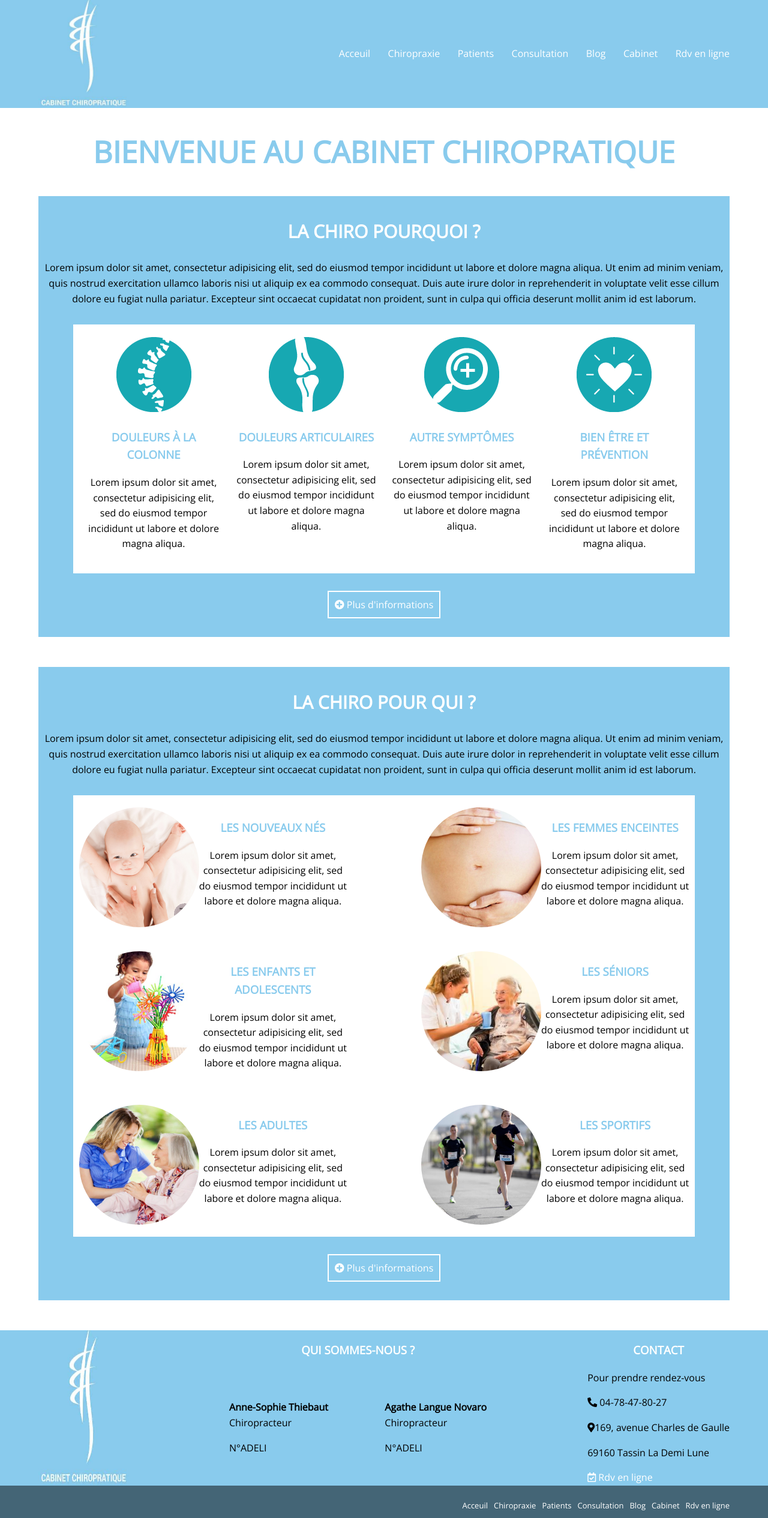
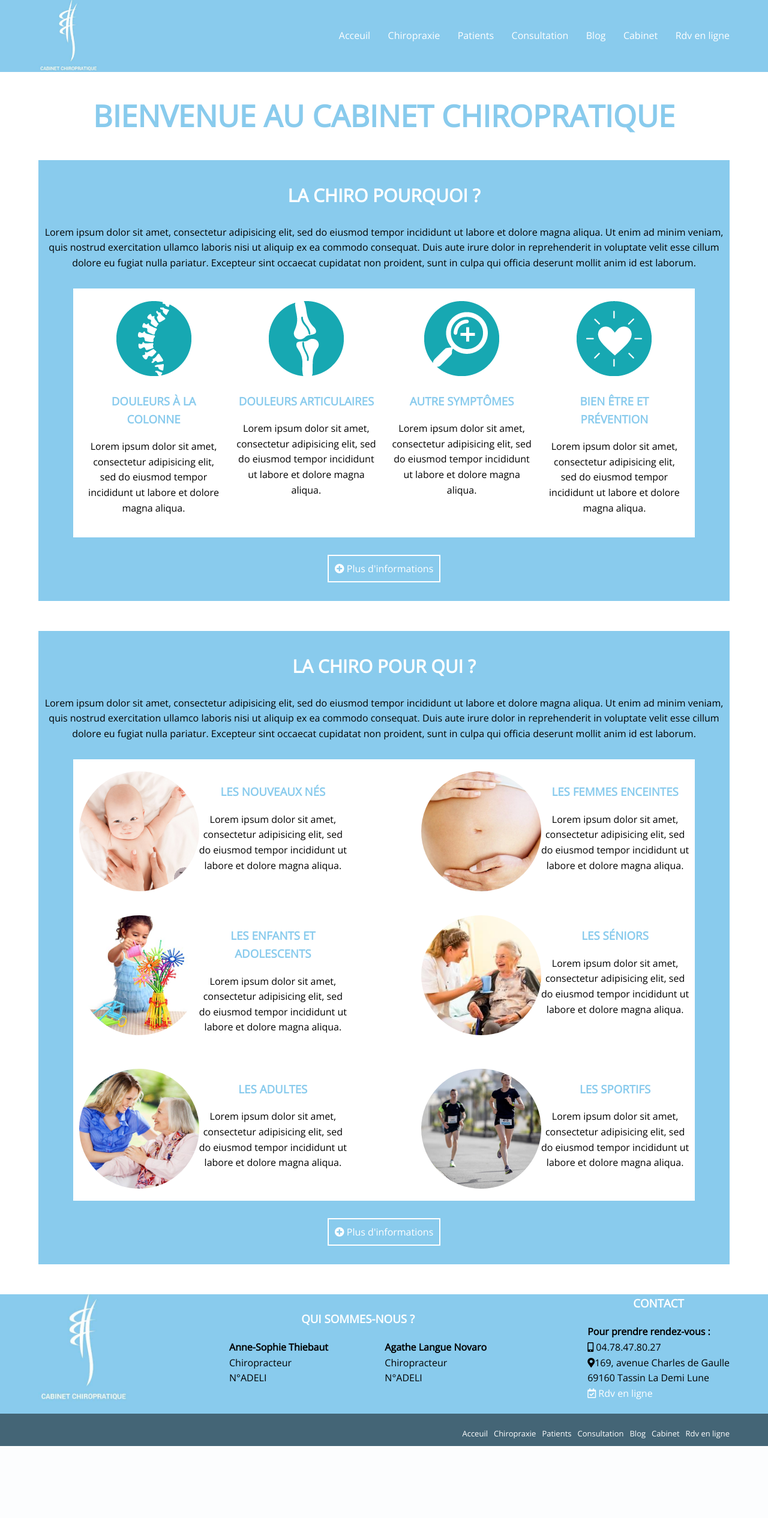
Before and after one commit to La-seiche/as-website, a PHP site: page / in a window 1280 px wide. Shown: the whole page at 60% size. After the commit the page ends 2411 px from the top, so only its background shows below. Run offline with PHP 8.4, Linux system fonts and the light colour scheme; some libraries are stand-ins or nearby versions.

Commit message:
mise en page home fond blanc

```diff
--- a/application/www/LayoutView.phtml
+++ b/application/www/LayoutView.phtml
@@ -92,8 +92,8 @@
       </div>
       <div class="footer-contact">
         <h3 class="title title-footer">Contact</h3>
-        <p>Pour prendre rendez-vous</p>
-        <p><i class="fas fa-phone-alt"></i> 04-78-47-80-27</p>
+        <p><strong>Pour prendre rendez-vous :</strong></p>
+        <p><i class="fas fa-mobile-alt"></i></i> 04.78.47.80.27</p>
         <p><i class="fas fa-map-marker-alt"></i>169, avenue Charles de Gaulle</p>
         <p>69160 Tassin La Demi Lune</p>
         <a class="cta-appointment" href="https://www.doctolib.fr/chiropracteur/tassin-la-demi-lune/anne-sophie-thiebaut"><i class="far fa-calendar-check"></i> Rdv en ligne</a>
--- a/application/www/css/style.css
+++ b/application/www/css/style.css
@@ -55,7 +55,7 @@ img {
 }
 
 .logo {
-  width: 150px;
+  width: 100px;
 }
 
 .nav-bar {
@@ -202,6 +202,8 @@ img {
 .footer-informations {
   display: flex;
   justify-content: space-between;
+  align-items: center;
+  margin-bottom: 20px;
 }
 
 .logo-footer {
@@ -216,6 +218,13 @@ img {
 
 .title-footer {
   width: 100%;
+  margin: 0;
+  height: 50px;
+}
+
+.chiropractor-name p,
+.footer-contact p {
+  margin: 0;
 }
 
 .cta-appointment {
```
